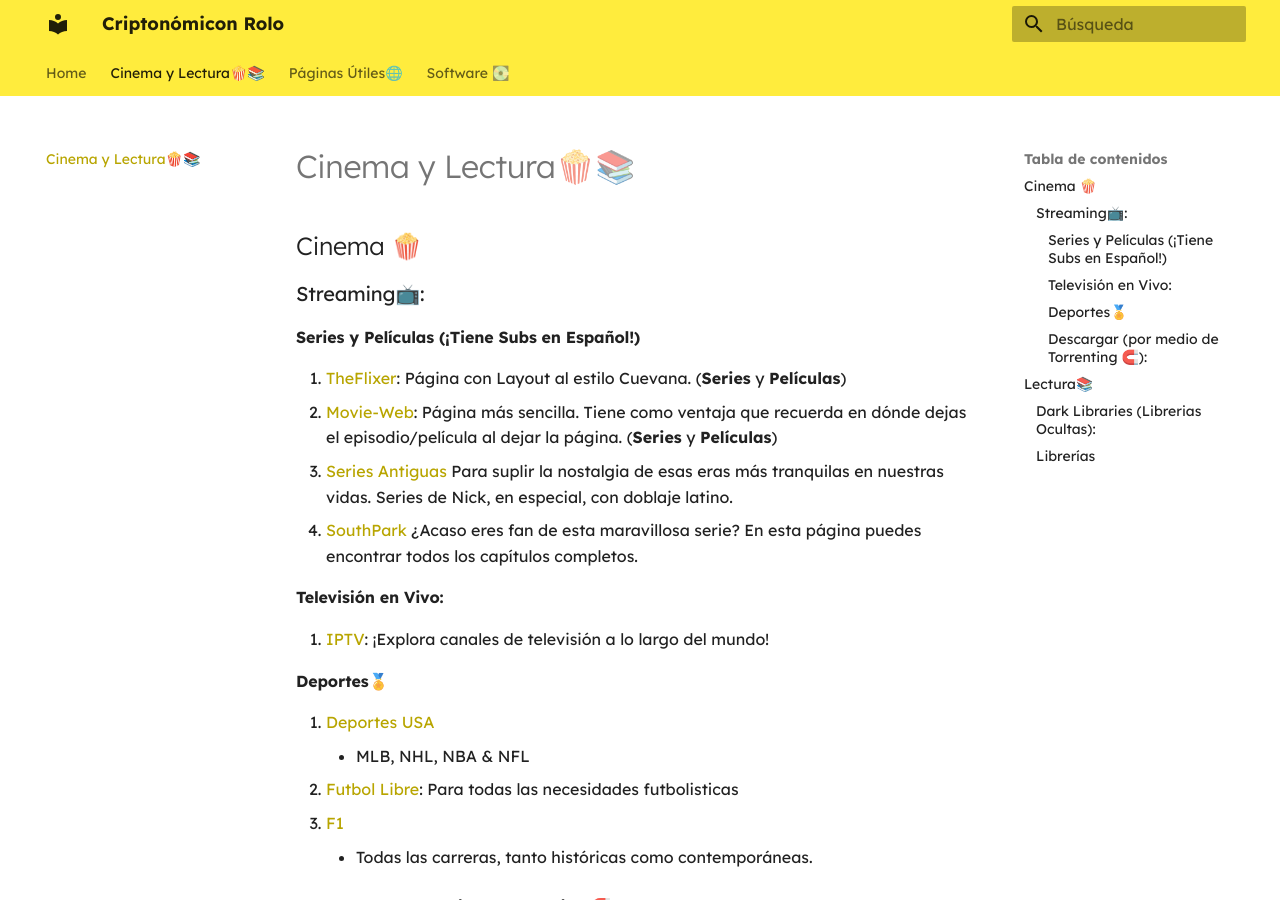
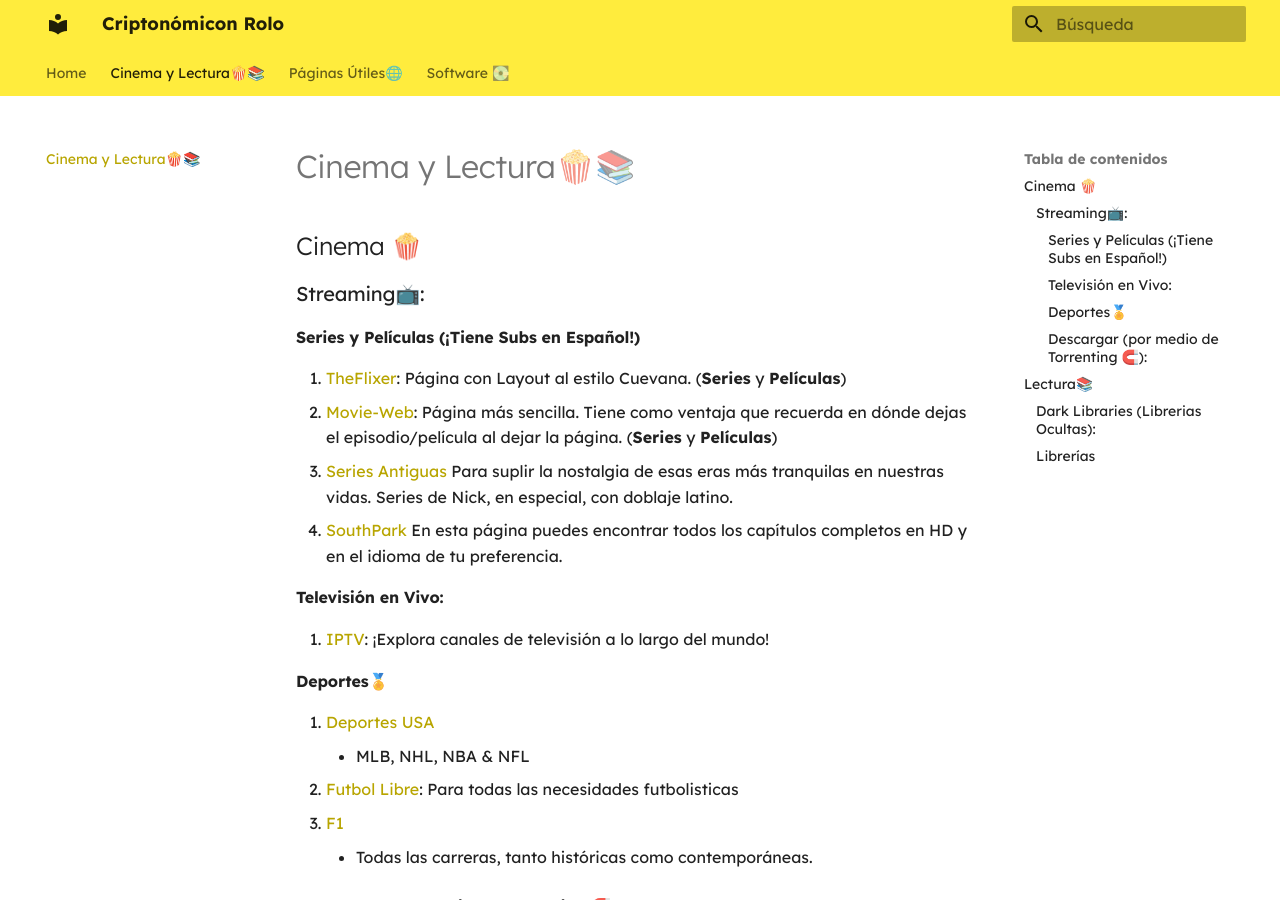
Before and after one commit to CannolideCorozo/Proyecto-Cryptonomicon, an MkDocs documentation site: the page built from docs/audio_visual.md, in a window 1280 px wide and 900 px high. Built offline with MkDocs 1.6.1 and Material for MkDocs 9.7.7, drawn with Linux system fonts in a browser that asks for light colours.

Commit message:
Cambios menores al texto de "SouthPark".

```diff
--- a/docs/audio_visual.md
+++ b/docs/audio_visual.md
@@ -6,7 +6,7 @@
 1. [TheFlixer](https://theflixer.tv/home): Página con Layout al estilo Cuevana. (**Series** y **Películas**)
 2. [Movie-Web](https://movie-web.app/search/movie): Página más sencilla. Tiene como ventaja que recuerda en dónde dejas el episodio/película al dejar la página. (**Series** y **Películas**)
 3. [Series Antiguas](https://seriesantiguas.com/) Para suplir la nostalgia de esas eras más tranquilas en nuestras vidas. Series de Nick, en especial, con doblaje latino.
-4. [SouthPark](https://www.southpark.lat) ¿Acaso eres fan de esta maravillosa serie? En esta página puedes encontrar todos los capítulos completos.
+4. [SouthPark](https://www.southpark.lat) En esta página puedes encontrar todos los capítulos completos en HD y en el idioma de tu preferencia.
 
 #### Televisión en Vivo:
 1. [IPTV](https://dev-iptv.web.app/#US): ¡Explora canales de televisión a lo largo del mundo!
```
